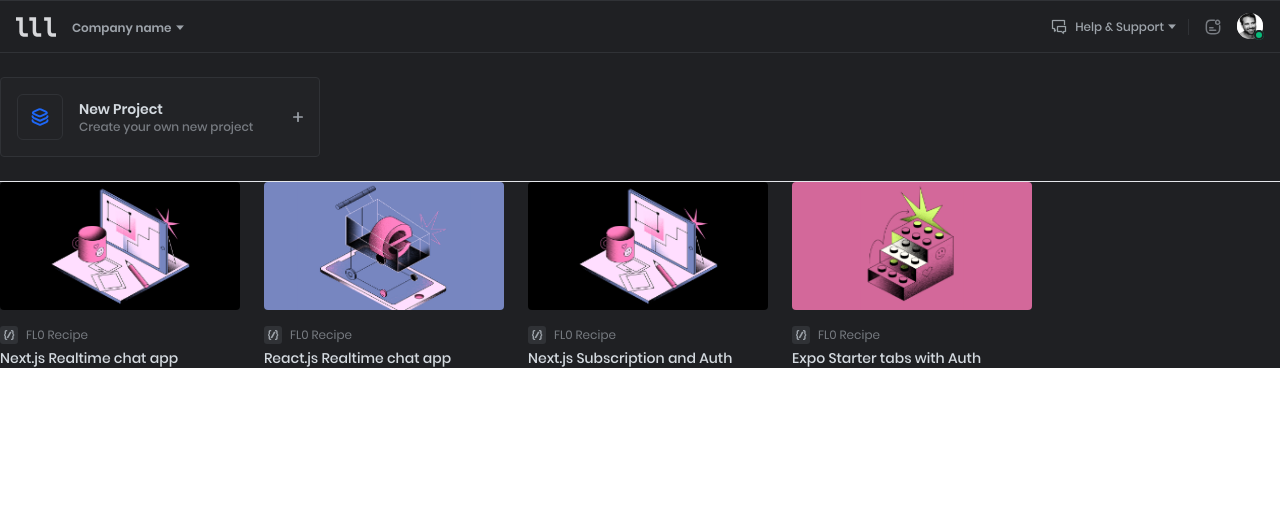
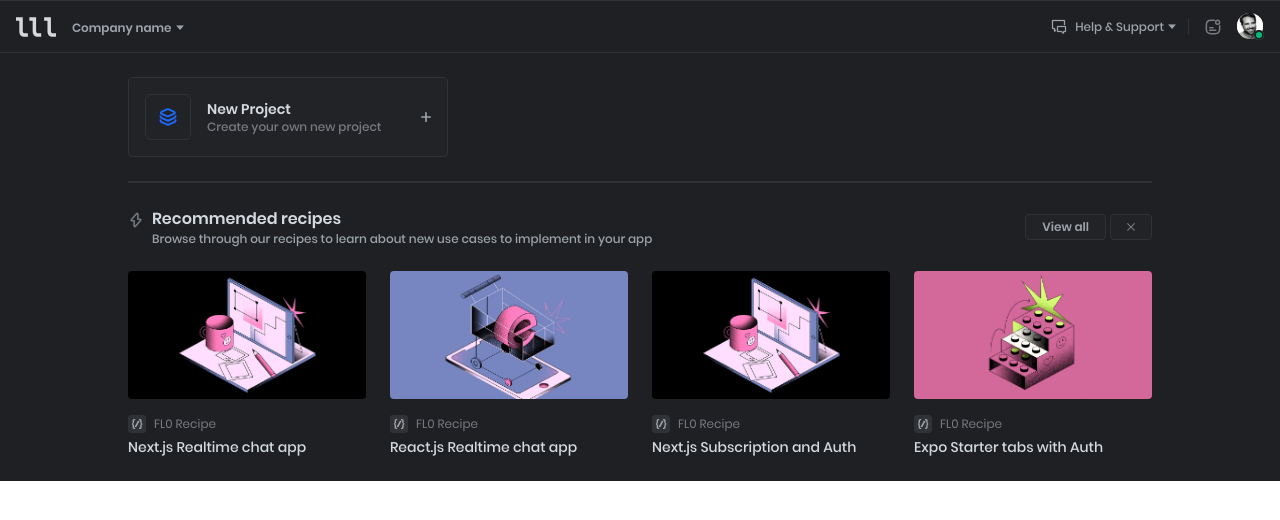
Before and after one commit to itsmetambui/fl0-assessment, a Next.js app: page / in a window 1280 px wide. Shown: the top 520 px of the page. Built offline with nearby package versions, Linux system fonts and the light colour scheme.

Commit message:
feat: add recommended recipes section

```diff
--- a/components/NewProjectButton.tsx
+++ b/components/NewProjectButton.tsx
@@ -5,9 +5,9 @@
   const handleCreateNewProject = () => console.log("Create new project");
 
   return (
-    <Button onClick={handleCreateNewProject} className="my-6">
+    <Button onClick={handleCreateNewProject}>
       <div className="flex items-center justify-center p-3 border rounded-md border-dark-lighter">
-        <Image src="/images/layer.svg" alt="lightning" height={20} width={20} />
+        <Image src="/images/layer.svg" alt="layer" height={20} width={20} />
       </div>
       <div className="flex flex-col items-start justify-between ml-4 mr-10">
         <span className="text-sm font-semibold text-spacegrey-lighter">
--- a/components/RecipeCard.tsx
+++ b/components/RecipeCard.tsx
@@ -1,7 +1,7 @@
 import Image from "next/image";
-import Button from "./Button";
+import cn from "classnames";
 
-type RecipeCardProps = {
+type RecipeCardProps = React.HTMLProps<HTMLDivElement> & {
   background: { color?: string; image: string };
   name: string;
 };
@@ -9,11 +9,12 @@
 export default function RecipeCard({
   background: { color = "#000000", image },
   name,
+  ...divProps
 }: RecipeCardProps) {
   return (
-    <div className="cursor-pointer">
+    <div {...divProps} className={cn("cursor-pointer", divProps.className)}>
       <div
-        className="relative h-32 mb-4 overflow-hidden rounded w-60 group"
+        className="relative w-full h-32 mb-4 overflow-hidden rounded group"
         style={{
           backgroundColor: color,
         }}
--- a/pages/index.tsx
+++ b/pages/index.tsx
@@ -1,5 +1,7 @@
 import type { NextPage } from "next";
+import Image from "next/image";
 import { v4 as uuidv4 } from "uuid";
+import Button from "../components/Button";
 
 import Header from "../components/Header";
 import NewProjectButton from "../components/NewProjectButton";
@@ -42,14 +44,60 @@
   return (
     <div className="mx-auto bg-dark-darker">
       <Header />
-      <main>
-        <NewProjectButton />
-        <hr />
-        <div className="flex justify-start gap-6">
-          {recipes.map(({ id, background, name }) => (
-            <RecipeCard key={id} background={background} name={name} />
-          ))}
-        </div>
+      <main className="max-w-5xl mx-auto ">
+        <section className="py-6">
+          <NewProjectButton />
+        </section>
+
+        <hr className="border-b border-dark-lighter" />
+
+        <section className="py-6">
+          <div className="flex items-center justify-between mb-6">
+            <div className="flex items-start gap-2">
+              <div className="pt-1">
+                <Image
+                  src="/images/Lightning.svg"
+                  height={16}
+                  width={16}
+                  alt="lightnign"
+                />
+              </div>
+              <div>
+                <p className="text-base font-semibold text-spacegrey-lighter">
+                  Recommended recipes
+                </p>
+                <p className="text-xs font-medium text-spacegrey">
+                  Browse through our recipes to learn about new use cases to
+                  implement in your app
+                </p>
+              </div>
+            </div>
+            <div className="flex gap-1">
+              <Button className="py-1 text-xs font-semibold text-spacegrey">
+                View all
+              </Button>
+              <Button className="py-2">
+                <Image
+                  src="/images/close.svg"
+                  height={8}
+                  width={8}
+                  alt="close"
+                />
+              </Button>
+            </div>
+          </div>
+
+          <div className="flex justify-start gap-6">
+            {recipes.map(({ id, background, name }) => (
+              <RecipeCard
+                key={id}
+                background={background}
+                name={name}
+                className="flex-1"
+              />
+            ))}
+          </div>
+        </section>
       </main>
     </div>
   );
```
